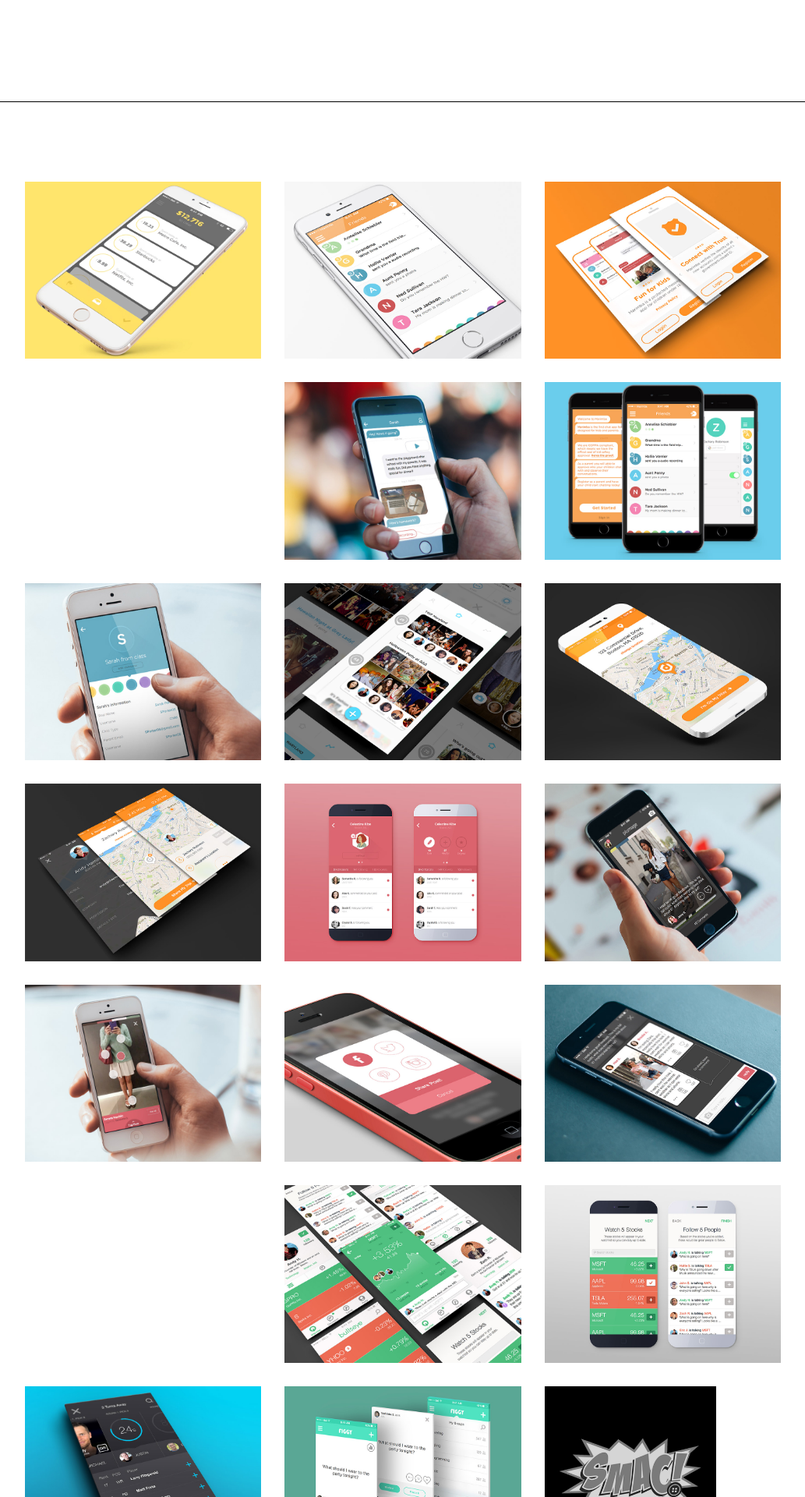
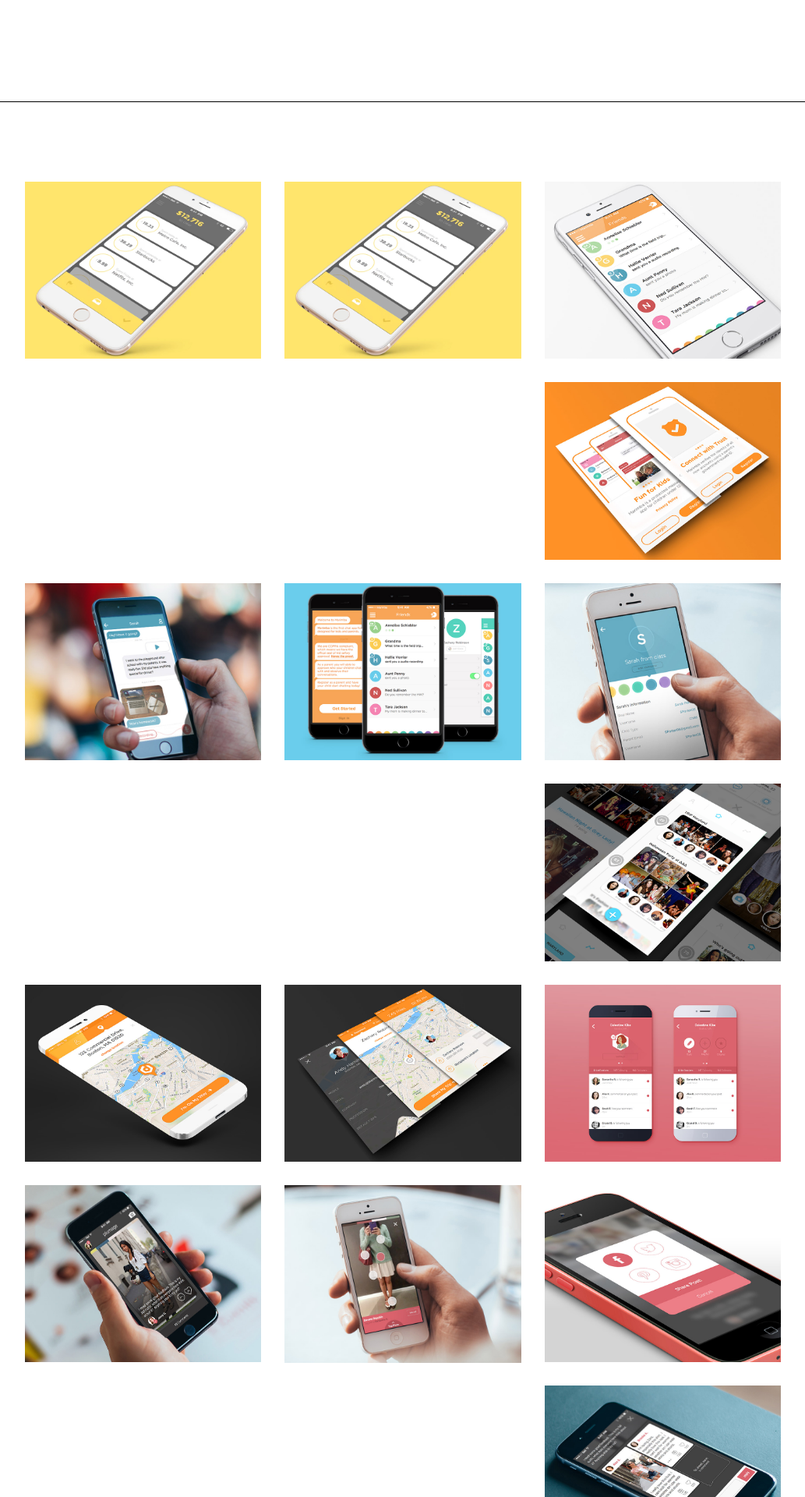
Before and after one commit to yofred/yofred.github.io, a Jekyll site: the page built from index.html, in a window 1280 px wide. Shown: the top 1920 px of the page at 78% size, without its empty margins (123-1156 px from the left). Built offline with Jekyll 4.4.1, drawn with Linux system fonts in a browser that asks for light colours; nearby versions of some CDN libraries.

Commit message:
add charlie

```diff
--- a/index.html
+++ b/index.html
@@ -8,8 +8,15 @@
 
   <!-- CHARLIE -->
   <div class="portfolio-image large-4 medium-6 small-12 gallery-index columns">
-    <a class="fancybox" rel="group" href="/images/charlie-1.jpg" title="Charlie is coming out soon to an app store near you. <a href=&quot;https://itunes.apple.com/us/app/marimba-chat/id942226123?mt=8&ign-mpt=uo%3D4&quot;>Check it out in the App Store!</a>"><img src="/images/charlie-1.jpg" alt="Charlie app" /></a>
+    <a class="fancybox" rel="group" href="/images/charlie-2.jpg" title="Charlie is an app that helps people control their spending, so they spend it on things that truly make them happy. Coming out soon to an app store near you!"><img src="/images/charlie-1.jpg" alt="Charlie app" /></a>
   </div>
+  <div class="portfolio-image large-4 medium-6 small-12 gallery-index columns">
+    <a class="fancybox" rel="group" href="/images/charlie-1.jpg" title="An earlier Charlie design I worked on."><img src="/images/charlie-1.jpg" alt="Charlie app" /></a>
+  </div>
+
+  <!-- LUNA -->
+
+
 
   <!-- MARIMBA -->
   <div class="portfolio-image large-4 medium-6 small-12 gallery-index columns">
```
